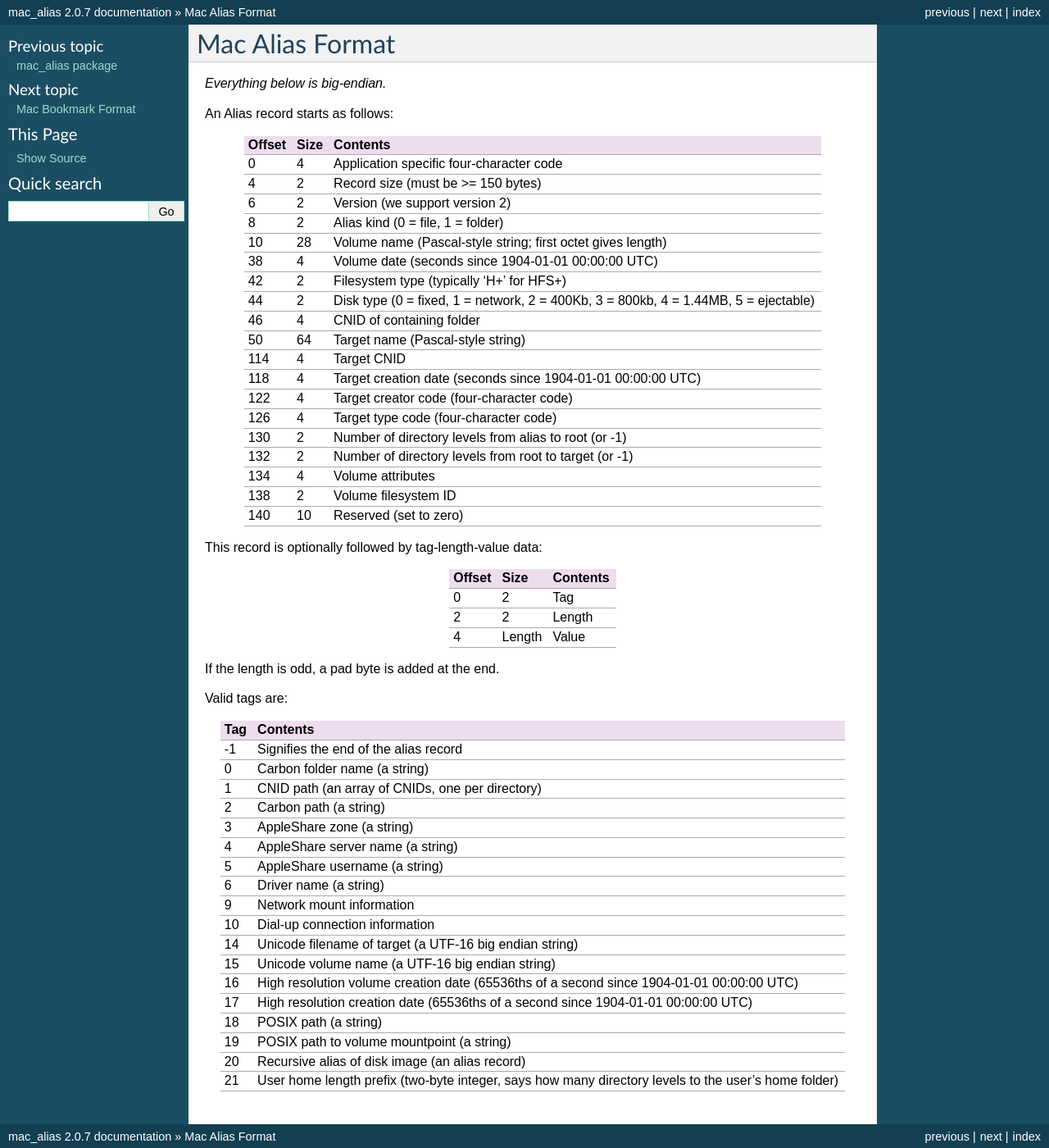
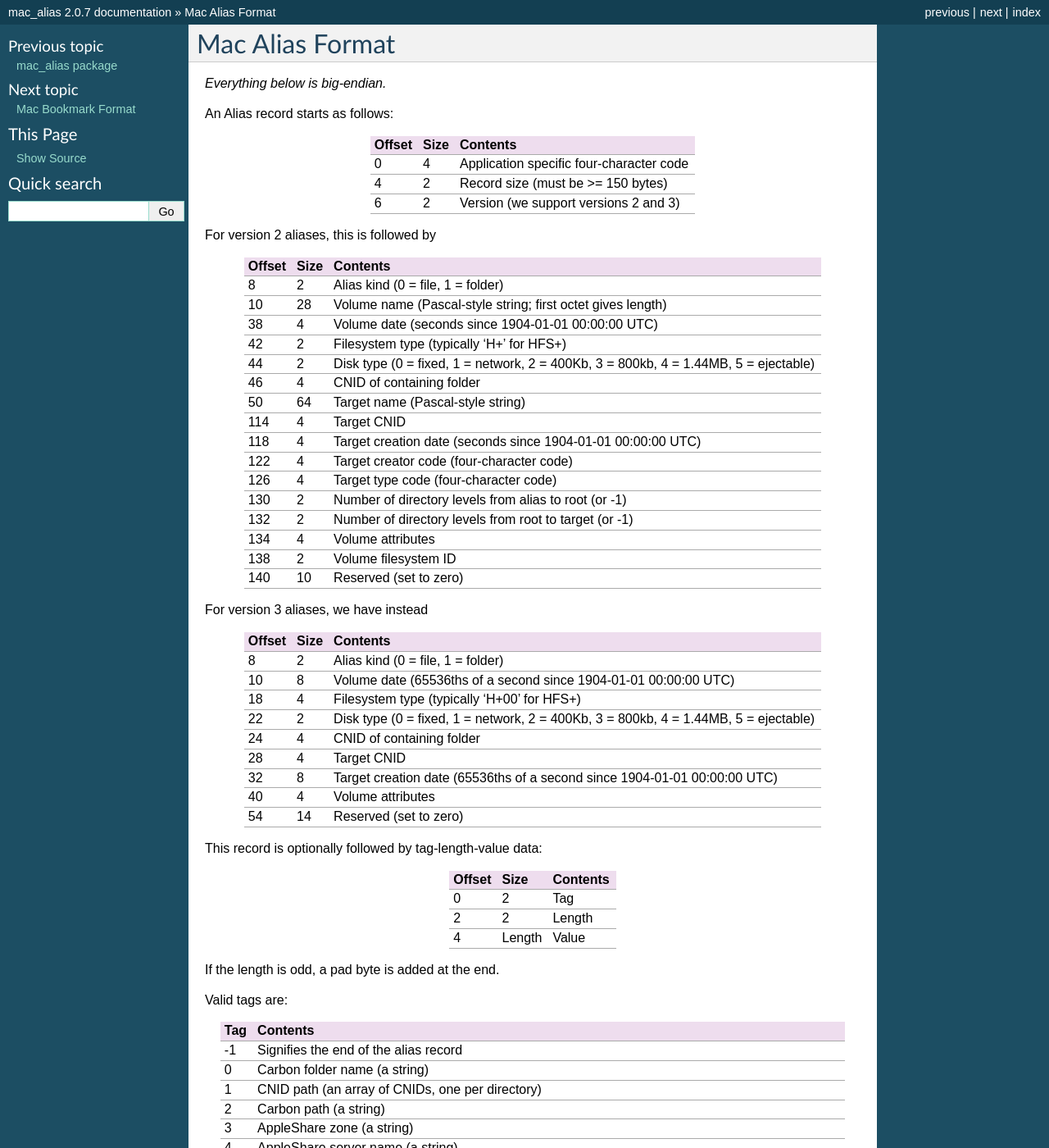
Before and after one commit to dmgbuild/mac_alias, a Sphinx documentation site: the page built from doc/alias_fmt.rst, in a window 1280 px wide and 1400 px high. Shown: the whole window at 82% size. Built offline with Sphinx 7.4.7, drawn with Linux system fonts in a browser that asks for light colours.

Commit message:
Updated documentation.

```diff
--- a/doc/alias_fmt.rst
+++ b/doc/alias_fmt.rst
@@ -10,7 +10,14 @@ Offset Size Contents
 ====== ==== ========
 0      4    Application specific four-character code
 4      2    Record size (must be >= 150 bytes)
-6      2    Version (we support version 2)
+6      2    Version (we support versions 2 and 3)
+====== ==== ========
+
+For version 2 aliases, this is followed by
+
+====== ==== ========
+Offset Size Contents
+====== ==== ========
 8      2    Alias kind (0 = file, 1 = folder)
 10     28   Volume name (Pascal-style string; first octet gives length)
 38     4    Volume date (seconds since 1904-01-01 00:00:00 UTC)
@@ -27,6 +34,22 @@ Offset Size Contents
 134    4    Volume attributes
 138    2    Volume filesystem ID
 140    10   Reserved (set to zero)
+====== ==== ========
+
+For version 3 aliases, we have instead
+
+====== ==== ========
+Offset Size Contents
+====== ==== ========
+8      2    Alias kind (0 = file, 1 = folder)
+10     8    Volume date (65536ths of a second since 1904-01-01 00:00:00 UTC)
+18     4    Filesystem type (typically 'H+\0\0' for HFS+)
+22     2    Disk type (0 = fixed, 1 = network, 2 = 400Kb, 3 = 800kb, 4 = 1.44MB, 5 = ejectable)
+24     4    CNID of containing folder
+28     4    Target CNID
+32     8    Target creation date (65536ths of a second since 1904-01-01 00:00:00 UTC)
+40     4    Volume attributes
+54     14   Reserved (set to zero)
 ====== ==== ========
 
 This record is optionally followed by tag-length-value data:
```
Also changed, not shown: doc/bookmark_fmt.rst (+9 -6 lines), doc/mac_alias.rst (+21 -1 lines).
